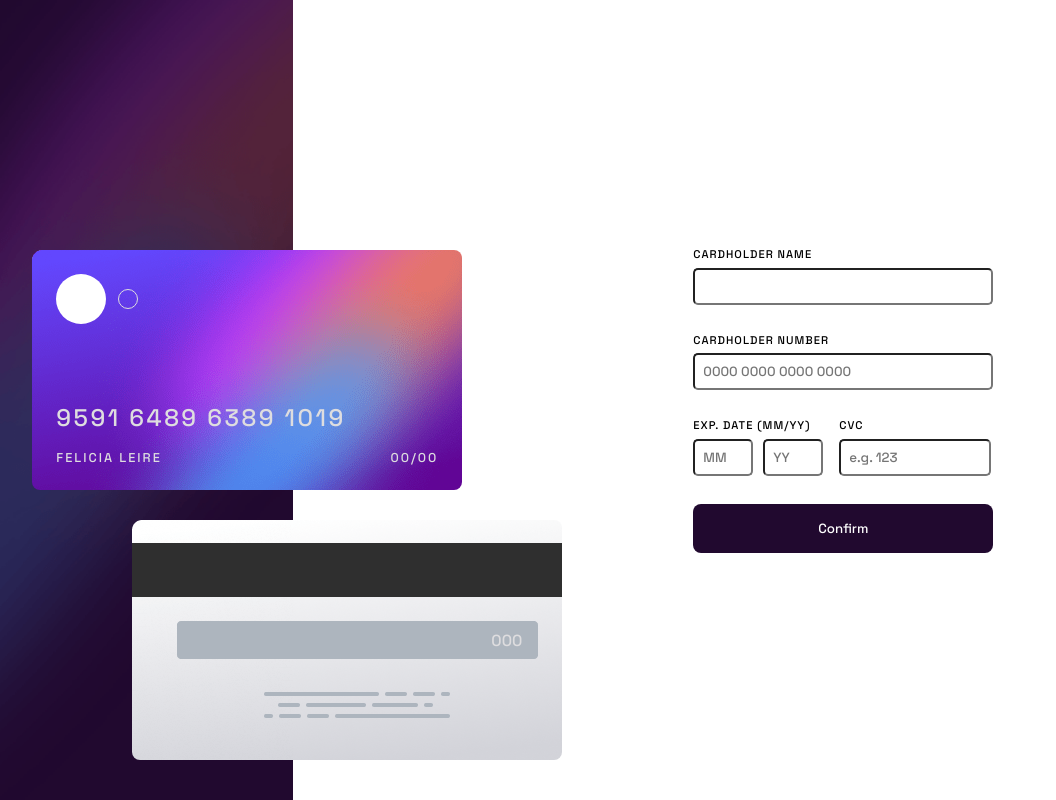
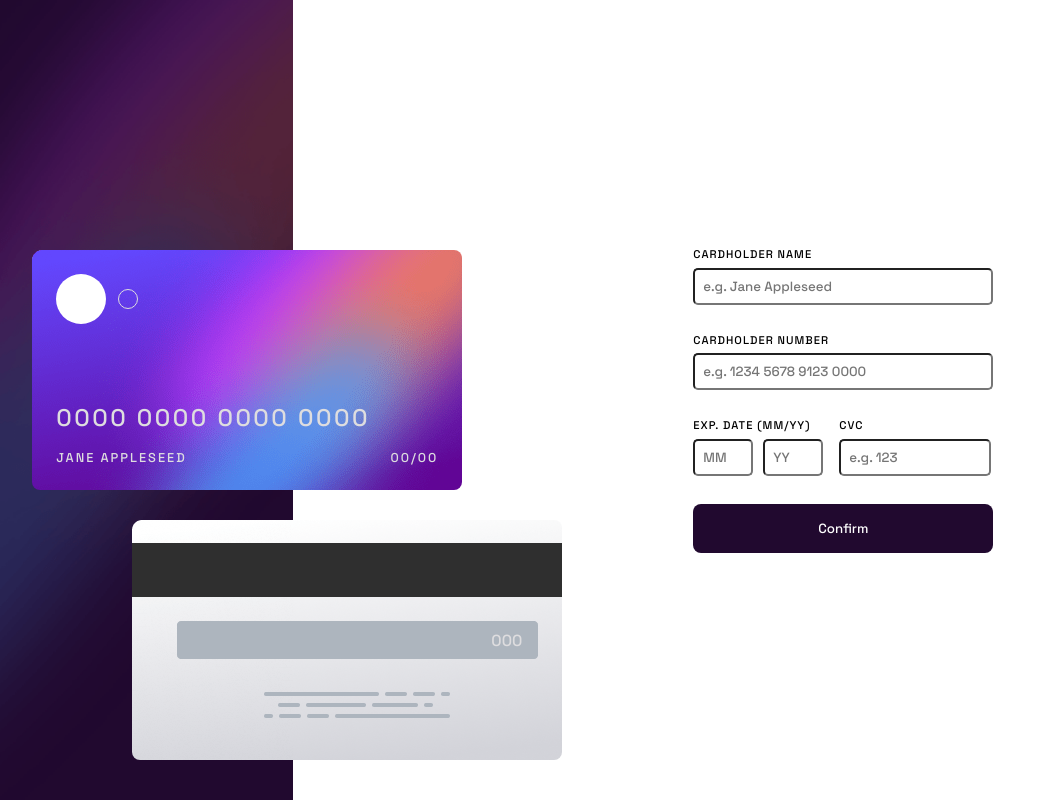
Before and after one commit to gabrielneoob/interactive-card-js, a plain HTML site: page index.html in a window 1280 px wide. Shown: the whole page, without its empty margins (0-1056 px from the left). Drawn offline with Linux system fonts and the light colour scheme.

Commit message:
fix input placeholders

```diff
--- a/index.html
+++ b/index.html
@@ -22,9 +22,9 @@
             <div id="second-icon"></div>
           </div>
           <div id="bottom-container-front-card">
-            <div id="output-card-number">9591 6489 6389 1019</div>
+            <div id="output-card-number">0000 0000 0000 0000</div>
             <div id="personal-details">
-              <p id="output-name">FELICIA LEIRE</p>
+              <p id="output-name">JANE APPLESEED</p>
               <p id="output-exp-date">
                 <span id="month">00</span>/<span id="year">00</span>
               </p>
@@ -47,6 +47,7 @@
               required
               minlength="1"
               maxlength="20"
+              placeholder="e.g. Jane Appleseed"
             />
             <span class="error-message" id="name-error"></span>
           </div>
@@ -58,9 +59,9 @@
               name="card-number"
               id="card-number"
               required
-              minlength="19"
-              maxlength="19"
-              placeholder="0000 0000 0000 0000"
+              minlength="16"
+              maxlength="16"
+              placeholder="e.g. 1234 5678 9123 0000"
             />
             <span class="error-message" id="number-error"></span>
           </div>
```
